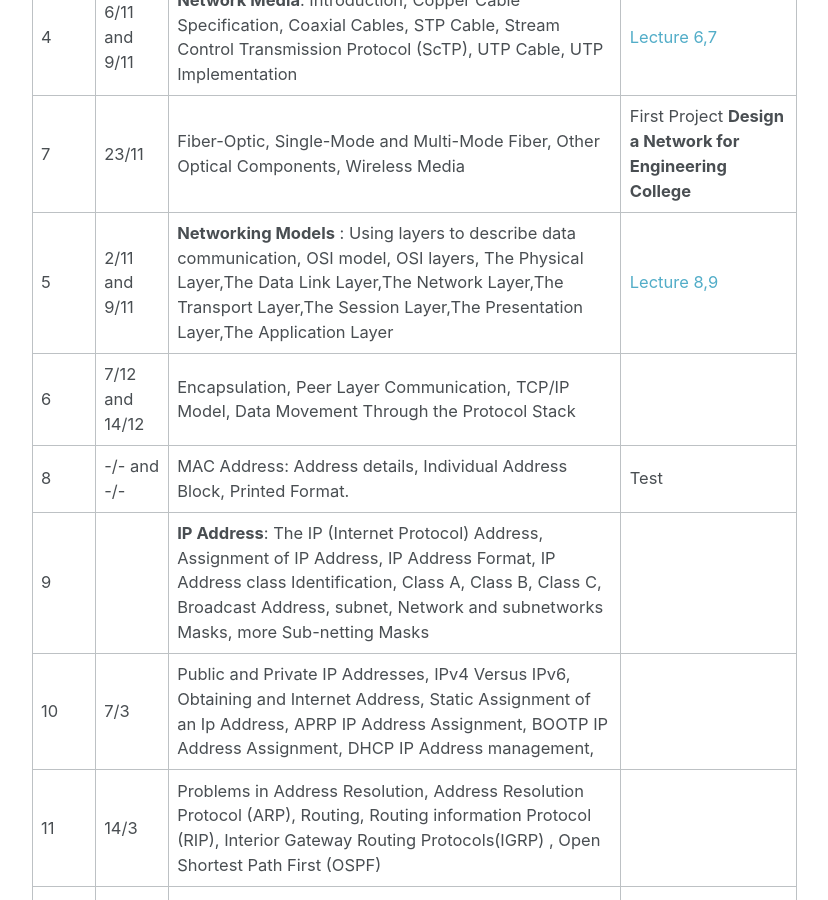
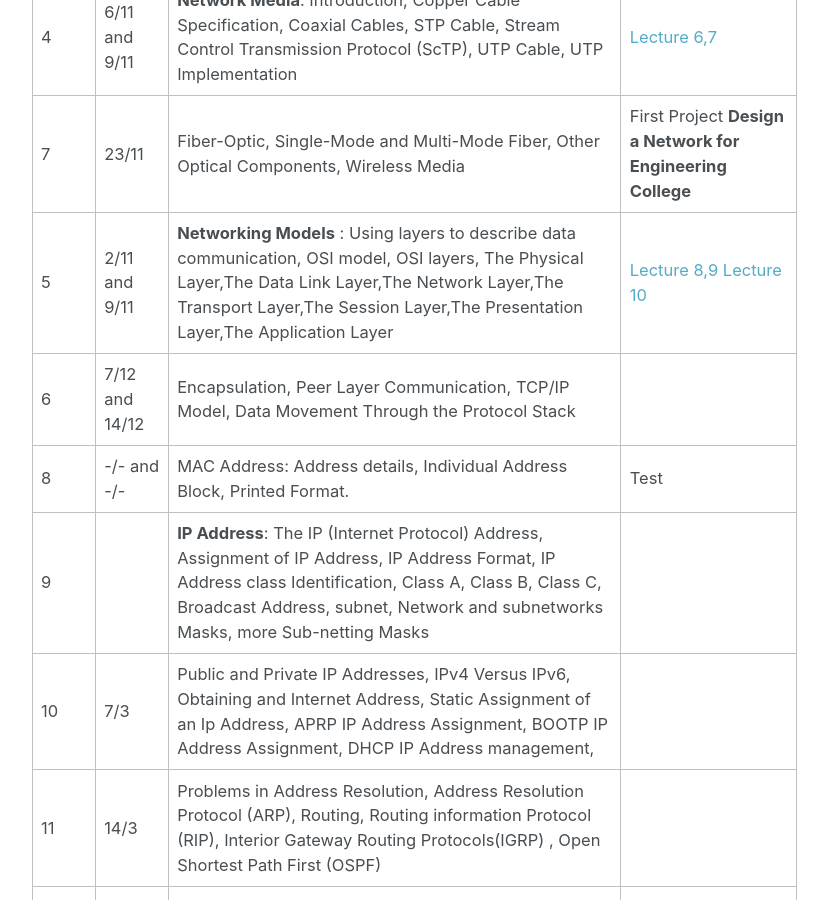
Before and after one commit to alaidi/alaidi.github.io, a Jekyll site: the page built from _posts/courses/2016-2017/2016-9-25-Computer-Network.markdown, in a window 1280 px wide and 900 px high, scrolled down 1068 px. Shown: the whole window, without its empty margins (252-1080 px from the left). Built offline with Jekyll 4.4.1, drawn with Linux system fonts in a browser that asks for light colours.

```diff
--- a/_posts/courses/2016-2017/2016-9-25-Computer-Network.markdown
+++ b/_posts/courses/2016-2017/2016-9-25-Computer-Network.markdown
@@ -25,7 +25,7 @@ header:
 | 3    | 23/10 <br>30/10 | Data Network, Network Devices, Network Topology, Local Area Network (LAN), Wide Area Network (WAN), Network Interconnection, Peer-to-Peer Network, Client/Server Model |       [Lecture 4,5][ch2]                                            |
 | 4    | 6/11 and 9/11   | **Network Media**: Introduction, Copper Cable Specification, Coaxial Cables, STP Cable,  Stream Control Transmission Protocol (ScTP), UTP Cable, UTP Implementation                                                  |[Lecture 6,7][ch3]       |
 | 7    | 23/11           | Fiber-Optic, Single-Mode and Multi-Mode Fiber, Other Optical Components, Wireless Media                                   |  First Project **Design a Network for Engineering College**                                                        |
-| 5    | 2/11 and 9/11   | **Networking Models** : Using layers to describe data communication, OSI model, OSI layers, The Physical Layer,The Data Link Layer,The Network Layer,The Transport Layer,The Session Layer,The Presentation Layer,The Application Layer  | [Lecture 8,9][ch4]   |
+| 5    | 2/11 and 9/11   | **Networking Models** : Using layers to describe data communication, OSI model, OSI layers, The Physical Layer,The Data Link Layer,The Network Layer,The Transport Layer,The Session Layer,The Presentation Layer,The Application Layer  | [Lecture 8,9][ch4] [Lecture 10][ch4ppt]   |
 | 6    | 7/12 and 14/12  | Encapsulation, Peer Layer Communication, TCP/IP Model, Data Movement Through the Protocol Stack                           |                                                                                                                  |
 | 8    | -/- and -/-     | MAC Address: Address details, Individual Address Block, Printed Format.                                                   | Test                                                                                                             |
 | 9    |                 | **IP Address**: The IP (Internet Protocol) Address, Assignment of IP Address, IP Address Format, IP Address class Identification, Class A, Class B, Class C, Broadcast Address, subnet, Network and subnetworks Masks, more Sub-netting Masks| |
```
Also changed, not shown: other parts of _posts/courses/2016-2017/2016-9-25-Computer-Network.markdown (+1 -0 lines), 1 other file.
